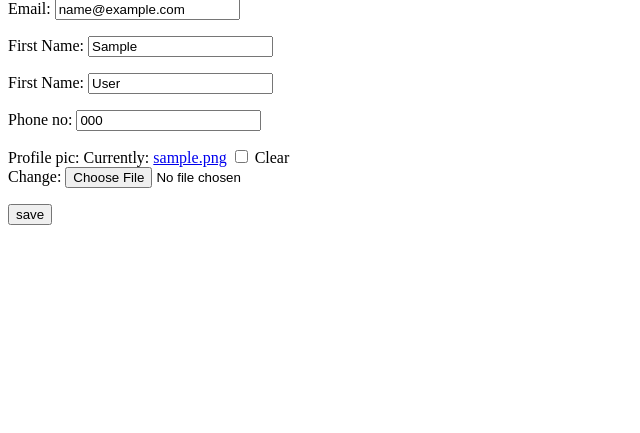
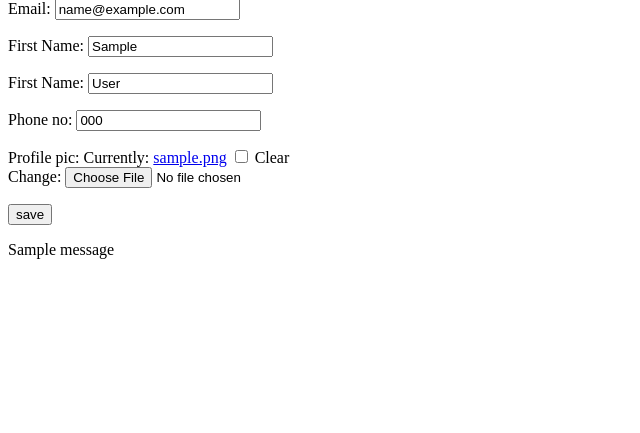
Before and after one commit to anashfire0/quark, a Django app: page /users/profile/edit/ in a window 1280 px wide. Shown: the part 141-574 px from the top of the page, without its empty margins (0-640 px from the left). Run offline with Django 3.2, Linux system fonts and the light colour scheme; a user stored in the database is signed in; tables that the repository leaves empty hold one stand-in row (values such as "Sample post"); one stand-in notice (Sample message) is shown.

Commit message:
implemented messages for profile

```diff
--- a/users/templates/users/profile/profile_create.html
+++ b/users/templates/users/profile/profile_create.html
@@ -9,4 +9,7 @@
 		{{ form.as_p }}
 		<button type="submit">save</button>
 	</form>
+	{% for message in messages %}
+		<p>{{ message }}</p>
+	{% endfor %}
 {% endblock content %}
--- a/users/urls/profile.py
+++ b/users/urls/profile.py
@@ -3,5 +3,5 @@ from .. import views
 
 
 urlpatterns = [
-    re_path(r'edit/$', views.ProfileCreateView.as_view(), name='profile_edit'),
+    re_path(r'edit/$', views.ProfileView.as_view(), name='profile_edit'),
 ]
--- a/users/views.py
+++ b/users/views.py
@@ -10,6 +10,7 @@ from .forms import CustomUserCreationForm, ProfileForm
 from .models import Profile
 from django.contrib.auth import get_user
 from django.contrib.auth.mixins import LoginRequiredMixin
+from django.contrib.messages.views import SuccessMessageMixin
 
 # Create your views here.
 
@@ -62,10 +63,11 @@ class CustomPasswordResetCompleteView(PasswordResetCompleteView):
     template_name = 'users/registration/password_reset_complete.html'
 
 
-class ProfileCreateView(LoginRequiredMixin, generic.FormView):
+class ProfileView(LoginRequiredMixin, SuccessMessageMixin, generic.FormView):
     form_class = ProfileForm
     template_name = 'users/profile/profile_create.html'
-    success_url = reverse_lazy('reminder:reminder_list')
+    success_url = reverse_lazy('users:profile_edit')
+    success_message = "Profile updated."
 
     def get_form_kwargs(self):
         kwargs = super().get_form_kwargs()
```
Also changed, not shown: users/templates/users/profile/profile_detail.html (deleted), users/templates/users/profile/profile_edit.html (deleted), 1 other file.
